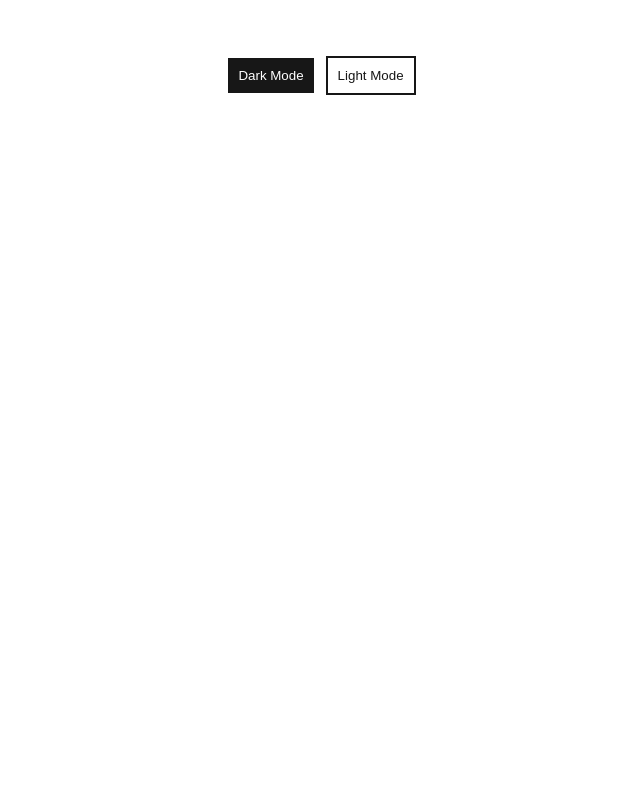
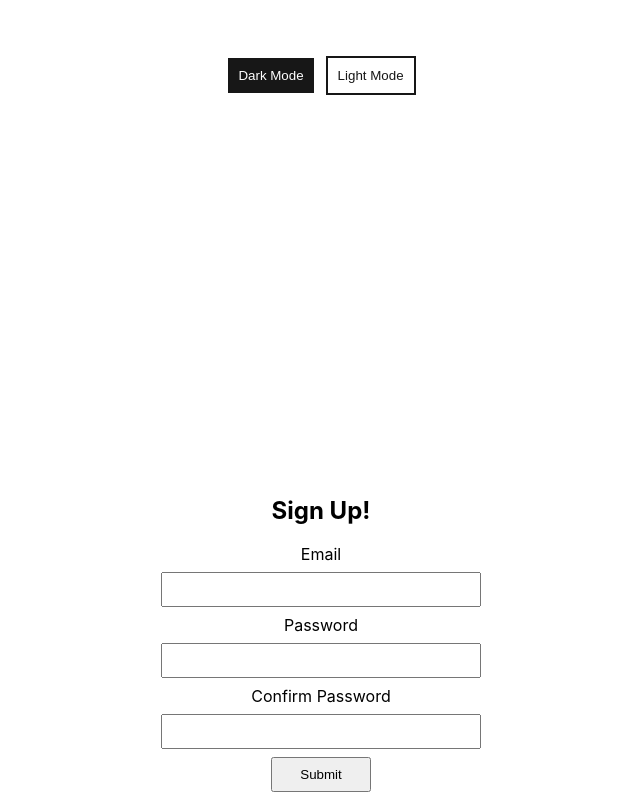
Before and after one commit to Lakorthus/exercises, a React (Create React App) app: page / in a window 1280 px wide. Shown: the part 660-1460 px from the top of the page, without its empty margins (319-959 px from the left). Before the commit the page ends 1136 px from the top, so only its background shows below. Built offline with nearby package versions, Linux system fonts and the light colour scheme.

Commit message:
Form Validator

```diff
--- /dev/null
+++ b/src/03-form-validator/form.jsx
@@ -0,0 +1,52 @@
+import React from 'react'
+import { useState } from 'react'
+
+export default function FormValidator () {
+  const [email, setEmail] = useState('')
+  const [password, setPassword] = useState('')
+  const [passwordConfirm, setPasswordConfirm] = useState('')
+
+  const [message, setMessage] = useState('')
+
+  const findErrors = () => {
+    const errors = []
+    if (!email || !password || !passwordConfirm) errors.push('All fields must be filled in')
+    if ([...email].filter(i => i === '@').length !== 1) {
+      errors.push('An email must have exactly one @ sign')
+    }
+    if (password.length <= 8) errors.push('Passwords must be 8 characters or longer')
+    if (password !== passwordConfirm) errors.push('Passwords must match')
+
+    return errors
+  }
+
+  const handleSubmit = e => {
+    e.preventDefault()
+
+    const errors = findErrors()
+    setMessage(errors.length ? errors.join(', ') : 'User created!')
+  }
+
+  return (
+    <form onSubmit={handleSubmit}>
+      <h2>Sign Up!</h2>
+      <label htmlFor='email'>Email</label>
+      <input
+        type='text' name='email'
+        onChange={e => setEmail(e.target.value)}
+      />
+      <label htmlFor='password'>Password</label>
+      <input
+        type='password' name='password'
+        onChange={e => setPassword(e.target.value)}
+      />
+      <label htmlFor='password-confirm'>Confirm Password </label>
+      <input
+        type='password' name='password-confirm'
+        onChange={e => setPasswordConfirm(e.target.value)}
+      />
+      {message}
+      <input type='submit' value='Submit' />
+    </form>
+  )
+}
--- a/src/App.js
+++ b/src/App.js
@@ -1,12 +1,14 @@
 import "./App.css";
 import ColorRenderer from "./01-color-render/colorRender";
 import DarkMode from "./02-dark-mode/darkmode";
+import FormValidator from "./03-form-validator/form";
 
 function App() {
   return (
     <div className="App">
       <ColorRenderer />
       <DarkMode  />
+      <FormValidator />
     </div>
 
   );
--- a/src/index.css
+++ b/src/index.css
@@ -50,8 +50,21 @@
   color: #171717;
   background-color: white;
 }
-
+/* 3 */
 body {
   padding: 0px;
   margin: 0px;
 }
+input, label {
+  display: block;
+  margin: 8px auto;
+}
+
+input {
+  padding: 8px;
+  width: 300px;
+}
+
+input[type=submit] {
+  width: 100px;
+}
```
